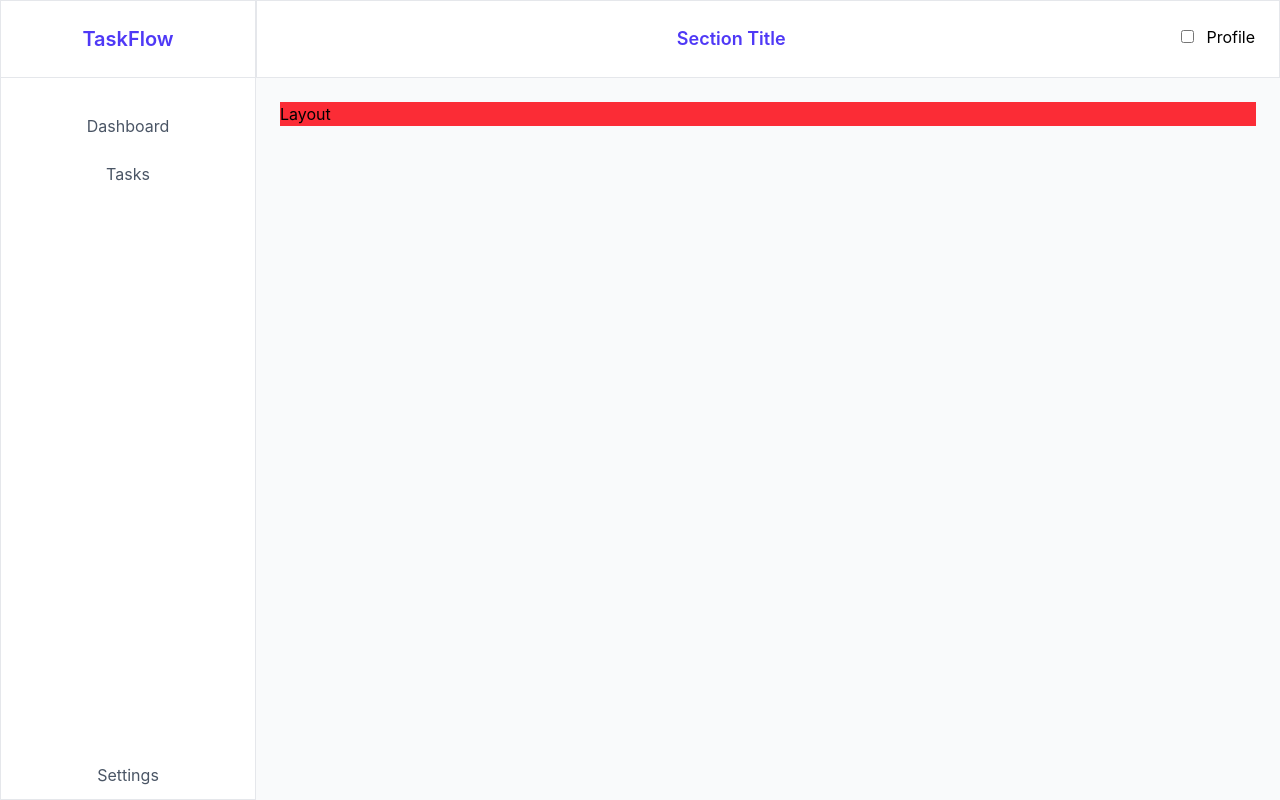
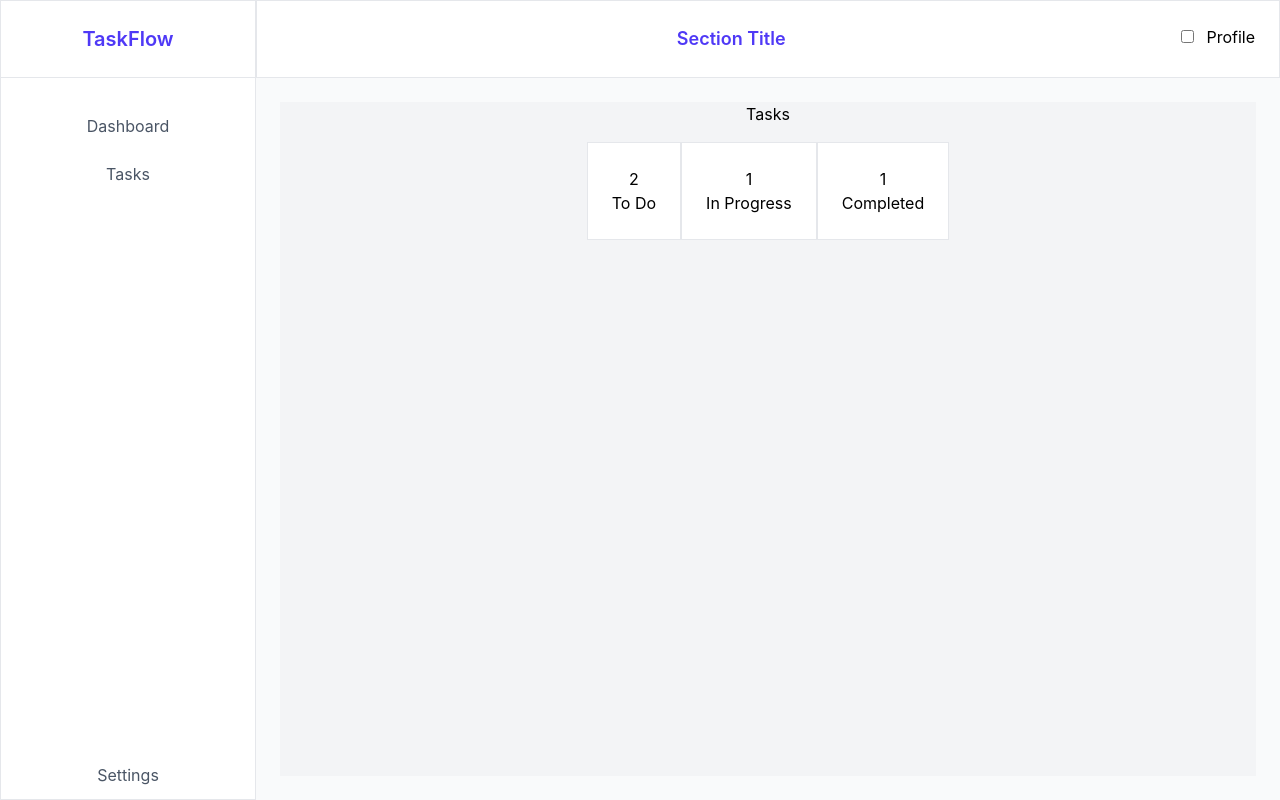
Before and after one commit to KaylinSoobz/TaskManagement, a React (Vite) app: page / in a window 1280 px wide. Built offline with nearby package versions, Linux system fonts and the light colour scheme.

Commit message:
Added some Dasboard logic and more styling

```diff
--- /dev/null
+++ b/src/Processes/CountTasks.jsx
@@ -0,0 +1,14 @@
+import initialTasks from "../data/tasks.jsx"
+
+const CountTasks = (props) => {
+
+    const count = initialTasks.reduce((tasks,task) => task.status === props.taskStatus ? tasks + 1 : tasks ,0);
+
+    return (
+        <div>
+            {count}
+        </div>
+    )
+}
+
+export default CountTasks;
--- a/src/components/DashBoard.jsx
+++ b/src/components/DashBoard.jsx
@@ -1,8 +1,23 @@
+import CountTasks from "../Processes/CountTasks.jsx"
 
 const DashBoard = () => {
     return (
-        <div class="bg-red-500">
-            Layout
+        <div className="flex flex-col flex-1 h-full bg-gray-100 items-center">
+            <label>Tasks</label>
+            <div className="flex flex-row justify-between m-4 ">
+                <span className="flex flex-col items-center border border-gray-200 bg-white p-6 ">
+                    <CountTasks taskStatus="todo"/>
+                    <label>To Do</label>
+                </span>
+                <span className="flex flex-col items-center border border-gray-200  bg-white p-6 ">
+                    <CountTasks taskStatus="in-progress"/>
+                    <label>In Progress</label>
+                </span>
+                <span className="flex flex-col items-center border border-gray-200 bg-white p-6  ">
+                    <CountTasks taskStatus="completed"/>
+                    <label>Completed</label>
+                </span>
+            </div>
         </div>
     )
 }
--- a/src/components/Layout.jsx
+++ b/src/components/Layout.jsx
@@ -3,13 +3,13 @@ import SideBar from "./SideBar";
 
 const Layout = ({ children }) => {
   return (
-    <div className="flex min-h-screen">
+    <div className="flex h-screen">
       <SideBar />
 
-      <div className="flex flex-1 flex-col">
+      <div className="flex flex-1 flex-col ">
         <Header />
 
-        <main className="flex-1 bg-gray-50 p-6">
+        <main className="flex-1 bg-gray-50 p-6 ">
           {children}
         </main>
       </div>
--- a/src/data/tasks.jsx
+++ b/src/data/tasks.jsx
@@ -1,4 +1,4 @@
-export const initialTasks = [
+const initialTasks = [
   {
     id: "1",
     title: "Build portfolio website",
@@ -43,3 +43,5 @@ export const initialTasks = [
     createdAt: "2026-09-21",
   },
 ];
+
+export default initialTasks;
```
Also changed, not shown: 1 other file (tests, documents, lock files or other folders).
